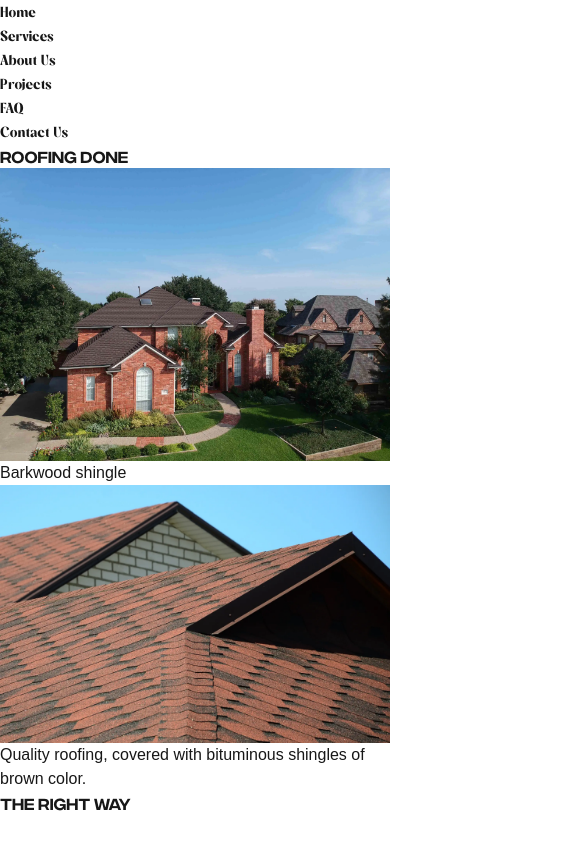
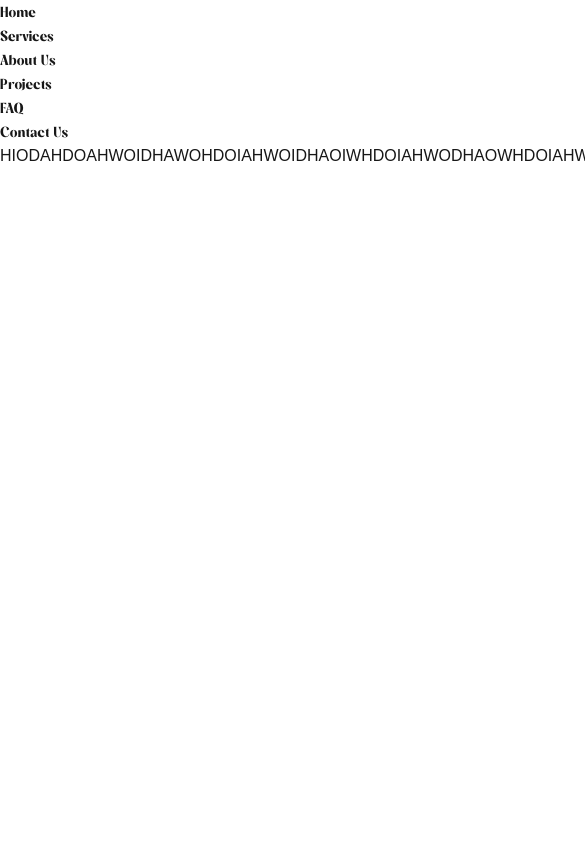
Before and after one commit to melowoof/cm-roofing-solutions, a Next.js app: page / in a window 390 px wide. Shown: the top 844 px of the page, 585 px wide, since content can reach past the window. Built offline with nearby package versions, Linux system fonts and the light colour scheme.

Commit message:
Test commit

```diff
--- a/src/app/page.tsx
+++ b/src/app/page.tsx
@@ -32,26 +32,17 @@ export default function Home() {
   );
 
   return (
-    <div className="relative w-screen h-[200vh]">
-      <div
-        className="flex lg:flex-row top-0 h-screen flex-col sticky"
-        // style={{ position: "-webkit-sticky" }}
-      >
-        <div className="w-1/2 pt-14 pl-14 pr-8 flex flex-col items-center">
+    <div className=" w-screen h-[200vh]">
+      <div className="top-0 sticky">
+        HIODAHDOAHWOIDHAWOHDOIAHWOIDHAOIWHDOIAHWODHAOWHDOIAHWDOIHAWOIDH
+        {/* <div className="w-1/2 pt-14 pl-14 pr-8 flex flex-col items-center">
           <h1
-            // style={{ opacity: opacity[0], filter: blur[0] }}
-            // transition={{ delay: 0.25, duration: 0.8 }}
             className={`${inter.className}  lg:text-8xl md:text-5xl text-4xl`}
           >
             ROOFING DONE
           </h1>
-          {/* 1st image */}
           <div className="h-full w-full lg:px-20 pb-14 pt-6 flex items-center">
-            <div
-              // style={{ opacity: opacity[2], filter: blur[2] }}
-              // transition={{ delay: 0.25 * 5, duration: 0.8 }}
-              className="h-full"
-            >
+            <div className="h-full">
               <Image
                 className="h-full object-cover"
                 src={"/images/cf-shingle_barkwood.webp"}
@@ -64,13 +55,8 @@ export default function Home() {
             </div>
           </div>
         </div>
-        {/* Right side */}
         <div className="w-1/2 flex flex-col items-center pt-14 pr-14 pl-8">
-          <div
-            // style={{ opacity: opacity[3], filter: blur[3] }}
-            // transition={{ delay: 0.25 * 5, duration: 0.8 }}
-            className="flex py-10 flex-col"
-          >
+          <div className="flex py-10 flex-col">
             <Image
               className="object-cover h-full"
               src={"/images/bituminous-shingles.webp"}
@@ -82,14 +68,10 @@ export default function Home() {
               Quality roofing, covered with bituminous shingles of brown color.
             </p>
           </div>
-          <h1
-            // style={{ opacity: opacity[1], filter: blur[1] }}
-            // transition={{ delay: 0.25 * 2, duration: 0.8 }}
-            className={`${inter.className} lg:text-8xl md:text-5xl text-4xl`}
-          >
+          <h1 className={`${inter.className} lg:text-8xl md:text-5xl text-4xl`}>
             THE RIGHT WAY
           </h1>
-        </div>
+        </div> */}
       </div>
     </div>
   );
```
